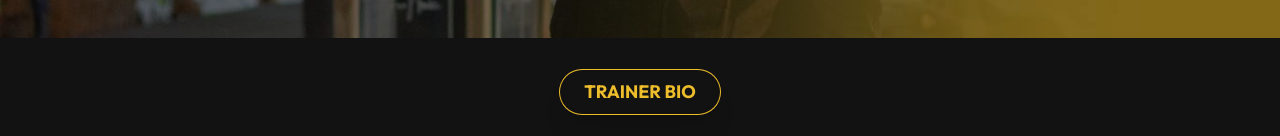
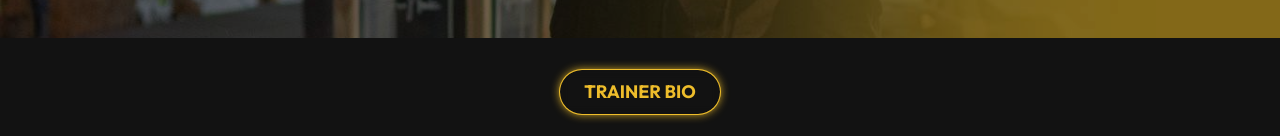
Before and after one commit to samziro/the-hunter, a React (Vite) app: page / in a window 1280 px wide. Shown: the part 762-898 px from the top of the page. Built offline with nearby package versions, Linux system fonts and the light colour scheme.

Commit message:
first commit

```diff
--- a/index.html
+++ b/index.html
@@ -20,7 +20,7 @@
     <meta name="google-site-verification" content="_yj5l4CdyAkSk-xxQxOoAEZMSmlMAa9STeiaBxuQ3Y8" />
 
     <!-- Primary Meta Tags -->
-    <title>F.I.T Hunter | Personal Trainer & Fitness Coaching — Watamu, Kenya</title>
+    <title>FIT Hunter | Personal Trainer & Fitness Coaching — Watamu, Kenya</title>
     <meta name="description" content="FIT Hunter (Iron World) — Personal training, tailored workout programs, defined abs program and online coaching in Watamu, Kenya. Packages from 2,500 KES. Email: 1thefithunter@gmail.com" />
     <meta name="keywords" content="personal trainer Watamu,fitness watamu, watamu fitness, watamu fitness trainer, fitness trainer watamu, trainer fitness trainer Kenya, workout programs, mass gainer, shred package, defined abs program, online personal training" />
     <meta name="author" content="FIT Hunter" />
--- a/src/components/about/About.jsx
+++ b/src/components/about/About.jsx
@@ -1,6 +1,6 @@
 /* eslint-disable react/no-unescaped-entities */
 
-import about_image from "../../assets/about-me.jpg";
+import about_image from "../../assets/about-me.JPG";
 // import mission_image from "../../assets/mission.png";
 // import objective_image from "../../assets/objective.png";
 // import vision_image from "../../assets/vision.png";
--- a/src/components/navbar/Navbar.jsx
+++ b/src/components/navbar/Navbar.jsx
@@ -88,7 +88,7 @@ const Navbar = () => {
 
       <div className="join-btn font-medium">
         <Link to="Contact" smooth={true} offset={-270} duration={500}>
-          <button className="hidden md:block mt-1 py-1 px-4 rounded-lg text-lightFontHeading bg-btnDarkTheme hover:bg-neutral-900">
+          <button className="hidden md:block mt-1 py-1 px-4 rounded-lg text-lightFontHeading bg-btnDarkTheme ">
             Contact Us
           </button>
         </Link>
--- a/src/components/title/Title.jsx
+++ b/src/components/title/Title.jsx
@@ -5,7 +5,7 @@ const Title = ({Title1, Title2,subTitle}) => {
   return (
     <div className={`h-full font-bold grid grid-cols-1 justify-items-center align-items-center pt-6 text-lg md:text-3xl md:pt-8 `}>
       <p className="text-lg font-bold text-center text-darkFontHeading mb-4 shadow-xl dark:shadow-glow ring-1 ring-gold rounded-full backdrop-blur-sm py-2 px-6">{subTitle}</p>
-      <h1 className="text-6xl font-bold text-center text- dark:text-lightFontText ">{Title1} <span className="text-[#eebd2b]"><h1>{Title2}</h1></span></h1>
+      <h1 className="text-6xl font-bold text-center dark:text-lightFontText ">{Title1} <span className="text-[#eebd2b]"><h1>{Title2}</h1></span></h1>
 
     </div>
   );
--- a/tailwind.config.js
+++ b/tailwind.config.js
@@ -1,4 +1,3 @@
-// tailwind.config.js
 /** @type {import('tailwindcss').Config} */
 export default {
   darkMode: "class",
@@ -7,22 +6,22 @@ export default {
     extend: {
       colors: {
         lightFontHeading: "rgb(23,23,23)",
-        lightFontText: "rgba(248, 247, 247, 1)",
+        lightFontText: "rgb(248,247,247)",
         darkFontHeading: "rgb(238,189,43)",
         darkFontText: "rgb(148,163,184)",
         lightTheme: "rgb(248,250,252)",
         darkTheme: "#121212",
         btnDarkTheme: "rgb(238,189,43)",
         darkCardTheme: "#282828",
-
+        darkShadow: "rgb(238,189,43)",
       },
-      boxShadow: {
-        glow: "0 0 10px theme(colors.darkShadow)",
-        "glow-strong": "0 0 15px theme(colors.darkShadow)",
-      },
-      ringColor: {
-        gold: "theme(colors.btnDarkTheme)", // custom ring utility
-      },
+      boxShadow: theme => ({
+        glow: `0 0 10px ${theme('colors.darkShadow')}`,
+        "glow-strong": `0 0 15px ${theme('colors.darkShadow')}`,
+      }),
+      ringColor: theme => ({
+        gold: theme('colors.btnDarkTheme'),
+      }),
     },
   },
   plugins: [],
```
